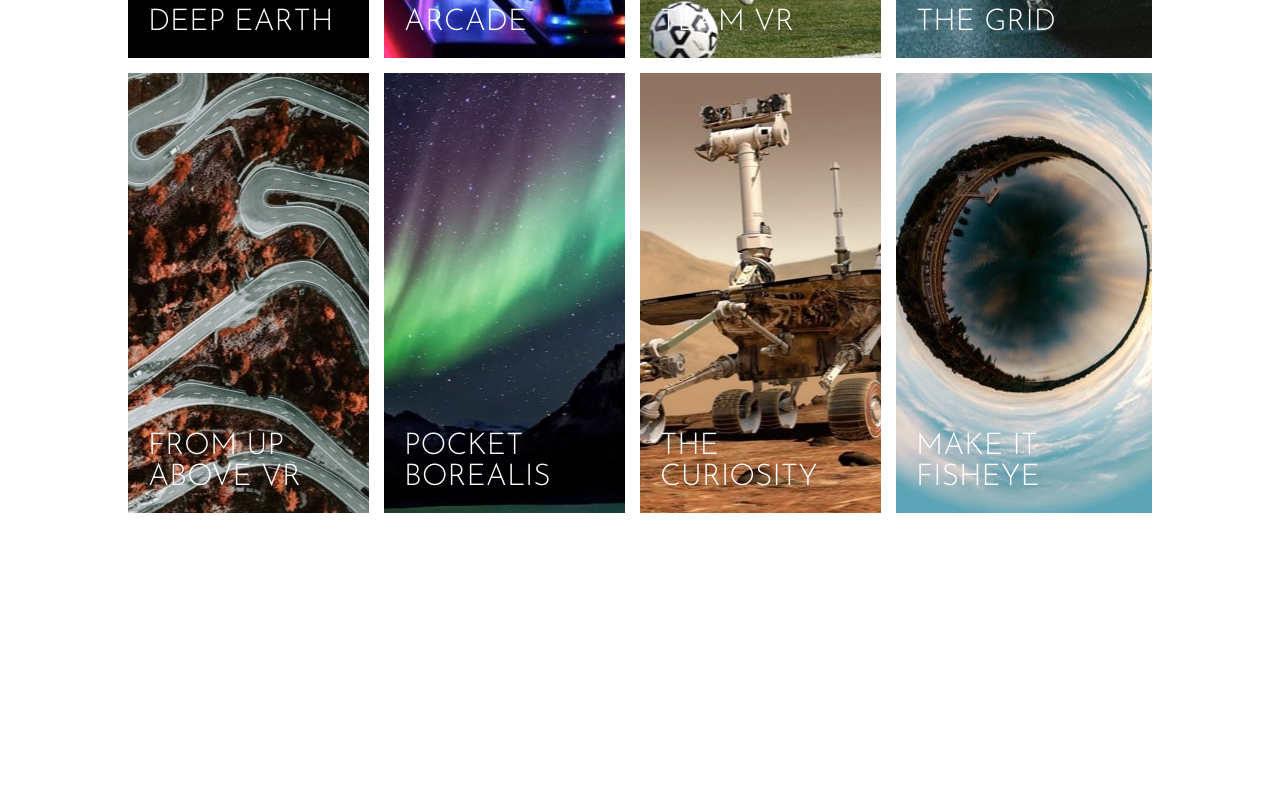
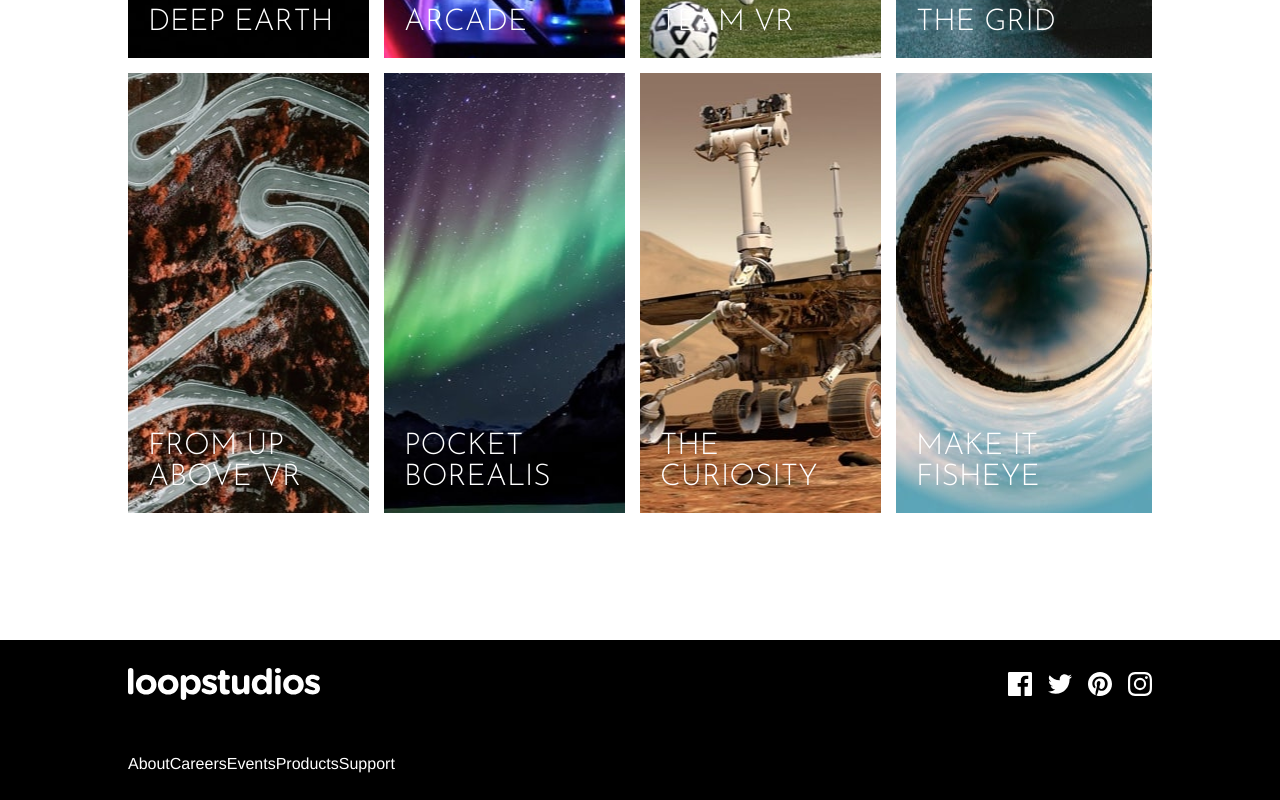
Before and after one commit to pedropfsf/loopstudios-landing-page-vue, a Vue app: page / in a window 1280 px wide. Shown: the part 1762-2562 px from the top of the page. Before the commit the page ends 2402 px from the top, so only its background shows below. Built offline with nearby package versions, Linux system fonts and the light colour scheme.

Commit message:
:construction: Desenvolvendo o rodapé do site

```diff
--- a/src/App.vue
+++ b/src/App.vue
@@ -7,6 +7,7 @@
       </MessageText>
     </Background>
     <Main/>
+    <Footer/>
   </div>
 </template>
 
@@ -16,6 +17,7 @@
   import Header from './components/Header/Header.vue';
   import MessageText from './components/MessageText/MessageText.vue';
   import Main from './components/Main/Main.vue';
+  import Footer from './components/Footer/Footer.vue';
 
 export default {
     name: 'App',
@@ -23,7 +25,8 @@ export default {
       Background,
       Header,
       MessageText,
-      Main
+      Main,
+      Footer
     }
   }
 
--- /dev/null
+++ b/src/components/Footer/Footer.vue
@@ -0,0 +1,156 @@
+<template>
+    <footer id="Footer">
+        <div class="line">
+            <img
+                :src="require('../../assets/logo.svg')"
+                alt="logo loopstudios"
+            />
+
+            <div id="area-social-media">
+                <a
+                    class="link-social-media"
+                    href="#"
+                    v-for="item in iconsSocialMedia"
+                    :key="item.id"
+                >
+                    <img
+                        :src="require(`../../assets/${item.src}`)"
+                        :alt="item.alt"
+                    />
+                </a>
+            </div>
+        </div>
+        <div class="line">
+            <nav id="nav-bar-footer">
+                <ul id="list-items">
+                    <li
+                        class="item-text-link"
+                        v-for="item in navBarFooterLinks"
+                        :key="item.id"
+                    >
+                        <span class="text-link">
+                            {{ item.text }}
+                        </span>
+                    </li>
+                </ul>
+            </nav>
+        </div>
+    </footer>
+</template>
+
+<script>
+
+    export default {
+        name: "Footer",
+        components: {
+
+        },
+        data() {
+            return {
+                iconsSocialMedia: [
+                    {
+                        id: 1,
+                        src: "icon-facebook.svg",
+                        alt: "icon Facebook"
+                    },
+                    {
+                        id: 2,
+                        src: "icon-twitter.svg",
+                        alt: "icon Twitter"
+                    },
+                    {
+                        id: 3,
+                        src: "icon-pinterest.svg",
+                        alt: "icon Pinterest"
+                    },
+                    {
+                        id: 4,
+                        src: "icon-instagram.svg",
+                        alt: "icon Instagram"
+                    }
+                ],
+                navBarFooterLinks: [
+                    {
+                        id: 1,
+                        text: "About"
+                    },
+                    {
+                        id: 2,
+                        text: "Careers"
+                    },
+                    {
+                        id: 3,
+                        text: "Events"
+                    },
+                    {
+                        id: 4,
+                        text: "Products"
+                    },
+                    {
+                        id: 5,
+                        text: "Support"
+                    }
+                ],
+            }
+        }
+    }
+
+</script>
+
+<style scoped>
+
+    footer#Footer {
+        width: 100%;
+        height: 10rem;
+
+        background-color: var(--black);
+
+        flex-direction: column;
+
+        justify-content: space-around;
+    }
+
+    a.link-social-media
+    {
+        justify-content: center;
+    }
+
+    footer#Footer,
+    div.area-social-media,
+    div.line,
+    div#area-social-media,
+    a.link-social-media,
+    ul#list-items
+    {
+        display: flex;
+        align-items: center;
+    }
+
+    div.line {
+        width: 80%;
+
+    }
+
+    div.area-social-media,
+    div.line,
+    div#area-social-media,
+    ul#list-items
+    {
+        justify-content: space-between;
+    }
+
+    div#area-social-media {
+        width: 9rem;
+    }
+
+    li.item-text-link {
+        list-style-type: none;
+    }
+
+    span.text-link {
+        color: var(--white);
+
+        font-family: Atala, Helvetica, sans-serif;
+    }
+
+</style>
```
